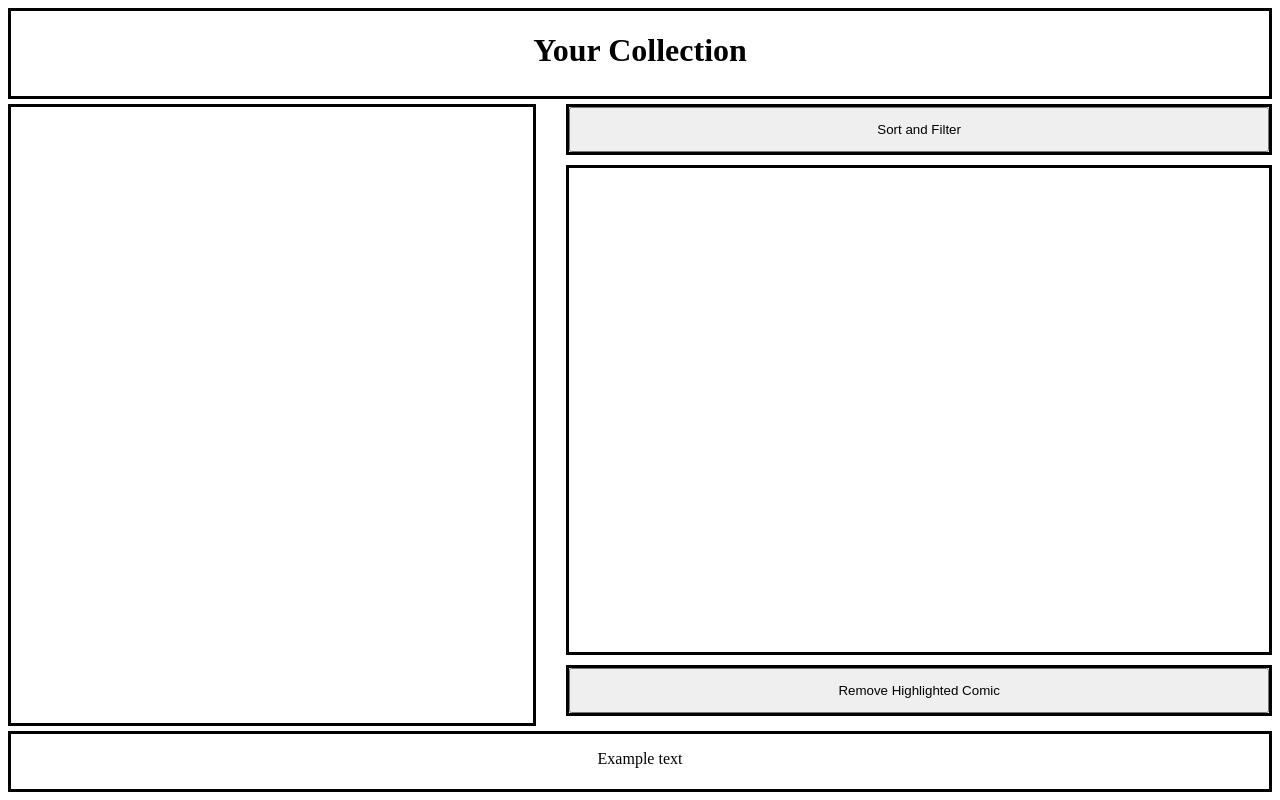
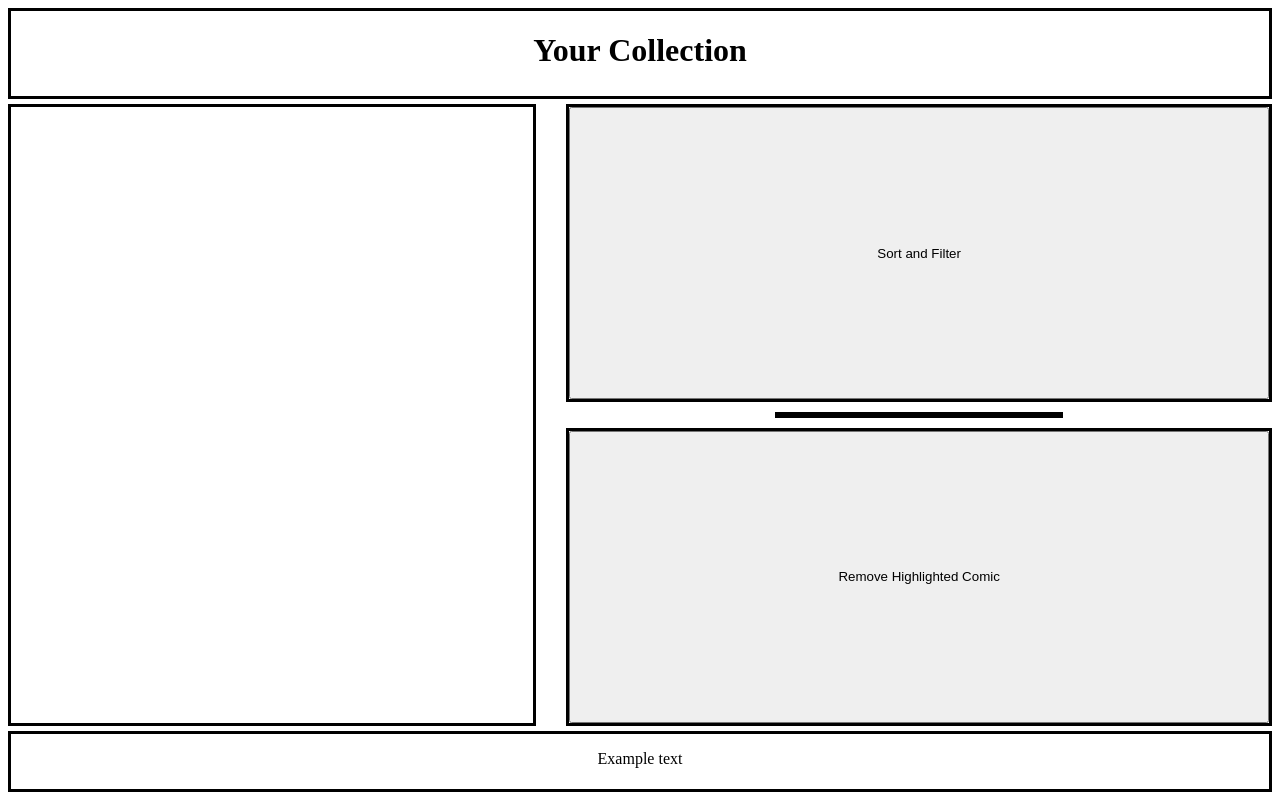
Before and after one commit to Alcor2814/AWT_Coursework, a Python web app: template templates/collection.html in a window 1280 px wide. Run offline with Jinja, Linux system fonts and the light colour scheme; the template is opened without the code that fills it, so the values that code supplies are empty.

Commit message:
Some formatting work and name changes

```diff
--- a/static/css/collection.css
+++ b/static/css/collection.css
@@ -18,20 +18,21 @@
 	flex-grow:1;
 	margin-bottom:10px;
 }
-#highlight{
+
+#preview{
 	border-style:solid;
-	flex-grow:20;
+	max-width:40%;
+	height:auto;
 	margin-bottom:10px;
+	display:block;
+	margin-right:auto;
+	margin-left:auto;
+	color:black;
+	text-decoration:none;
 }
-#preview{
-	display:block;
-	width:35%;
-	margin:auto;
-}
-#manage{
+#remove{
 	border-style:solid;
 	flex-grow:1;
-	margin-bottom:10px;
 }
 .btn{
 	width:100%;
--- a/static/scripts/collection.js
+++ b/static/scripts/collection.js
@@ -1,5 +1,6 @@
 function previewComic(comicImage){
 	img = document.getElementById("preview");
 	img.src = comicImage;
+
 	return 0;
 }
--- a/templates/collection.html
+++ b/templates/collection.html
@@ -4,7 +4,7 @@
 	<link rel="stylesheet" href="{{ url_for('static', filename='css/collection.css') }}">
 	<script src="{{url_for('static', filename='scripts/collection.js')}}"></script>
 </head>
-<!--<body onload="previewComic('{{collection[0]['image']['small_url']}}')">-->
+<body onload="previewComic('{{collection[0]['image']['small_url']}}')">
 <div class="overall">
 	<div class="title">
 		<h1> Your Collection </h1>
@@ -30,10 +30,10 @@
 			<div id="sort_filter">
 				<button class="btn">Sort and Filter</button>
 			</div>
-			<div id="highlight">
+			<a id="comicPreview" href="">
 				<img id="preview" src="">
-			</div>
-			<div id="manage">
+			</a>
+			<div id="remove">
 				<button class="btn">Remove Highlighted Comic</button>
 			</div>
 		</div>
```
